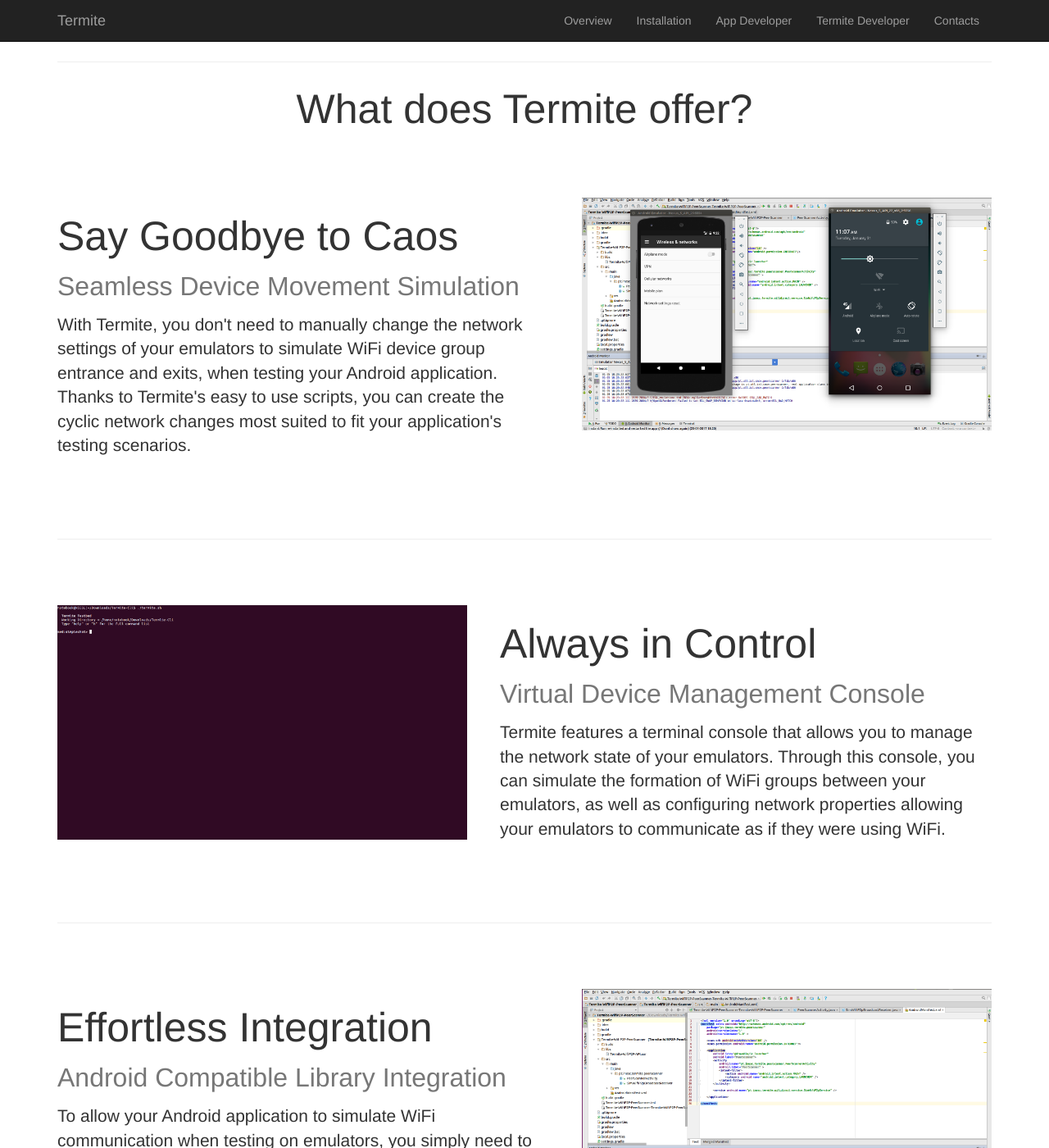
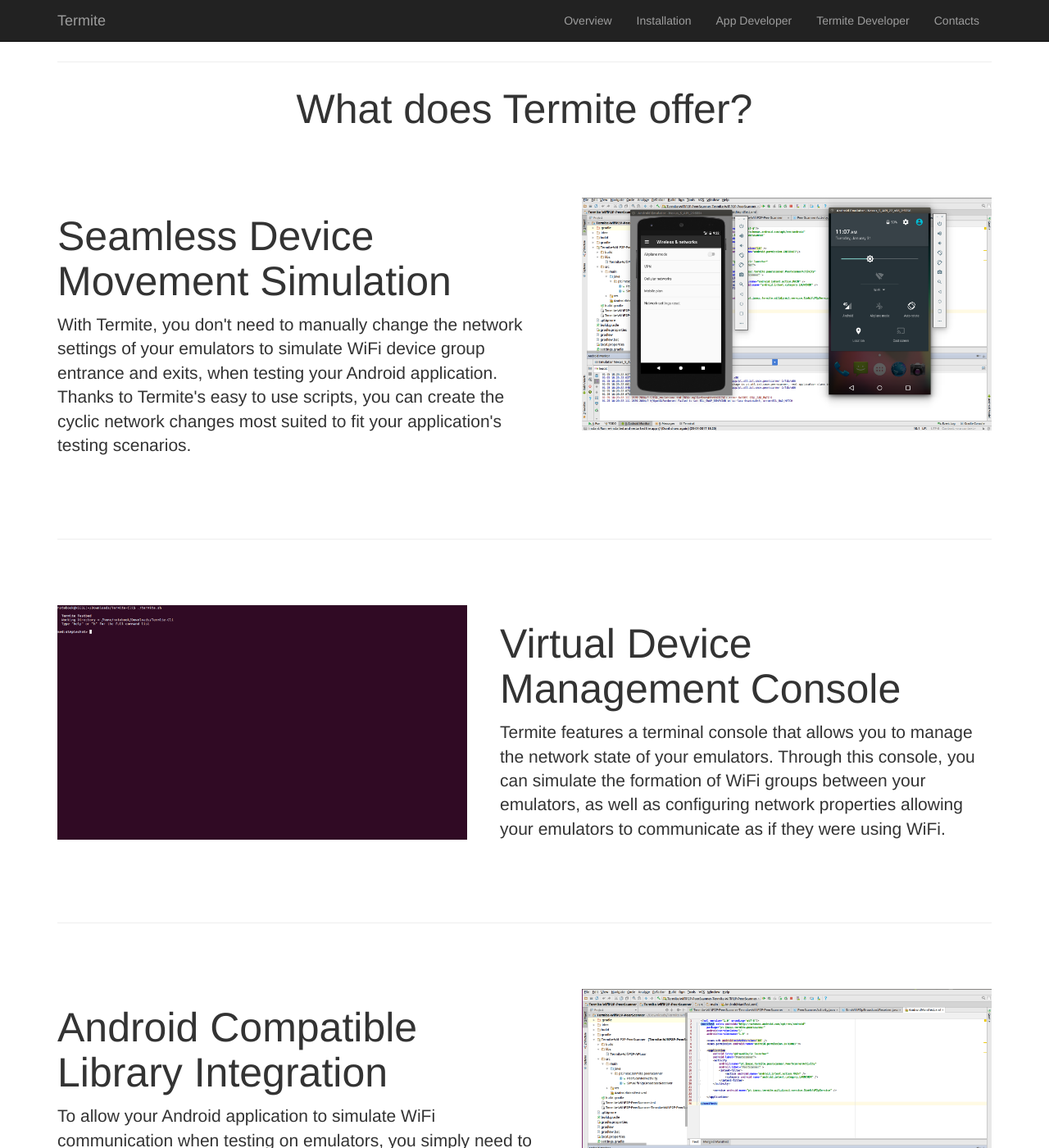
Before and after one commit to etraudonun/termite, a Jekyll site: the page index.html, which Jekyll copies as it is, in a window 1280 px wide and 1400 px high, scrolled down 1281 px. Shown: the whole window at 82% size. Built offline with Jekyll 4.4.1, drawn with Linux system fonts in a browser that asks for light colours.

Commit message:
Update index.html

```diff
--- a/index.html
+++ b/index.html
@@ -242,8 +242,10 @@
         <!-- First Featurette -->
         <div class="featurette" id="about">
             <img class="featurette-image img-responsive pull-right" src="imgs/deorganization.png">
-            <h2 class="featurette-heading">Say Goodbye to Caos
+            <!-- <h2 class="featurette-heading">Say Goodbye to Caos
                 <span class="text-muted"><font size="6">Seamless Device Movement Simulation</font></span>
+            </h2> -->
+            <h2 class="featurette-heading">Seamless Device Movement Simulation
             </h2>
             <p class="lead">With Termite, you don't need to manually change the network settings of your emulators to simulate WiFi device group entrance and exits, when testing your Android application.
                 Thanks to Termite's easy to use scripts, you can create the cyclic network changes most suited to fit your application's testing scenarios.
@@ -255,8 +257,10 @@
         <!-- Second Featurette -->
         <div class="featurette" id="services">
             <img class="featurette-image img-responsive pull-left" src="imgs/console.png">
-            <h2 class="featurette-heading">Always in Control<br>
+            <!-- <h2 class="featurette-heading">Always in Control<br>
                 <span class="text-muted"><font size="6">Virtual Device Management Console</font></span>
+            </h2> -->
+            <h2 class="featurette-heading">Virtual Device Management Console<br>
             </h2>
             <p class="lead">Termite features a terminal console that allows you to manage the network state of your emulators.
             Through this console, you can simulate the formation of WiFi groups between your emulators, as well as configuring network properties allowing your emulators to communicate as if they were using WiFi.</p>
@@ -267,8 +271,10 @@
         <!-- Third Featurette -->
         <div class="featurette" id="contact">
             <img class="featurette-image img-responsive pull-right" src="imgs/studio.png">
-            <h2 class="featurette-heading">Effortless Integration<br>
+            <!-- <h2 class="featurette-heading">Effortless Integration<br>
                 <span class="text-muted"><font size="6">Android Compatible Library Integration</font></span>
+            </h2> -->
+            <h2 class="featurette-heading">Android Compatible Library Integration<br>
             </h2>
             <p class="lead">To allow your Android application to simulate WiFi communication when testing on emulators, you simply need to package your application with Termite's Android library.
             Then, setup the library and test the various network availability scenarios you wish your application to support.
```
